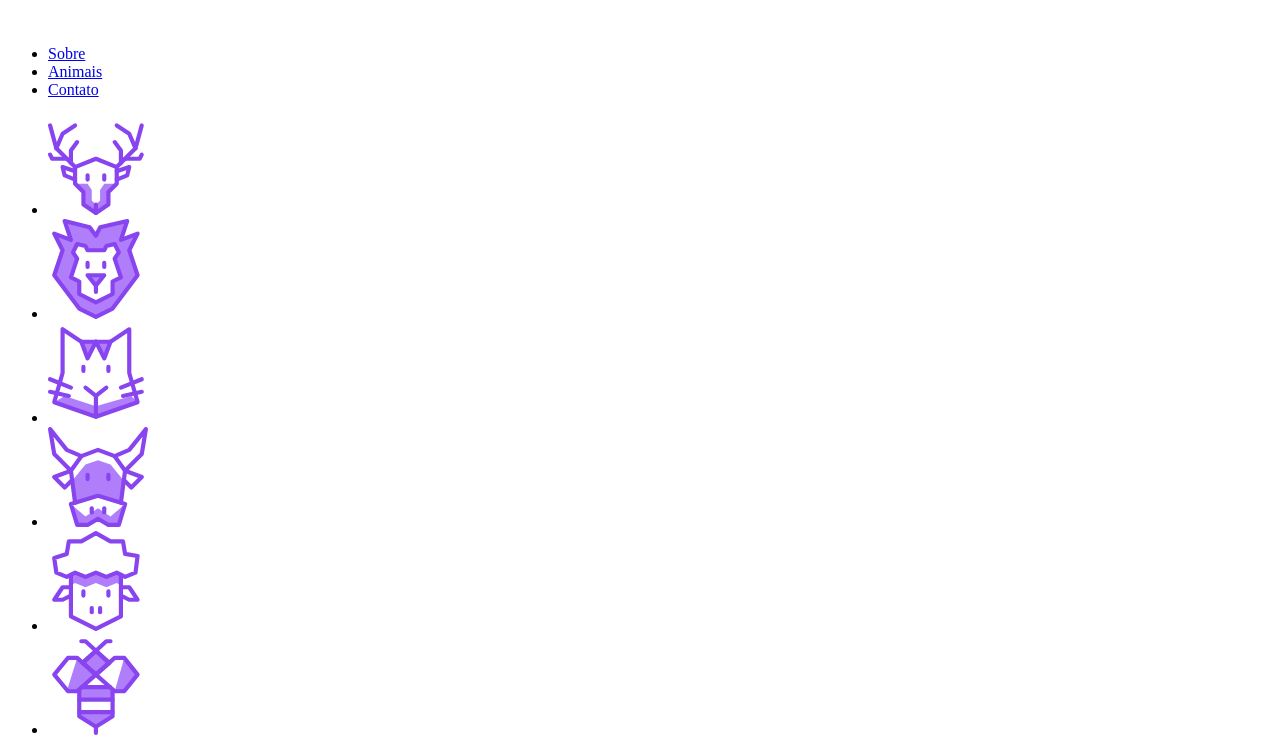
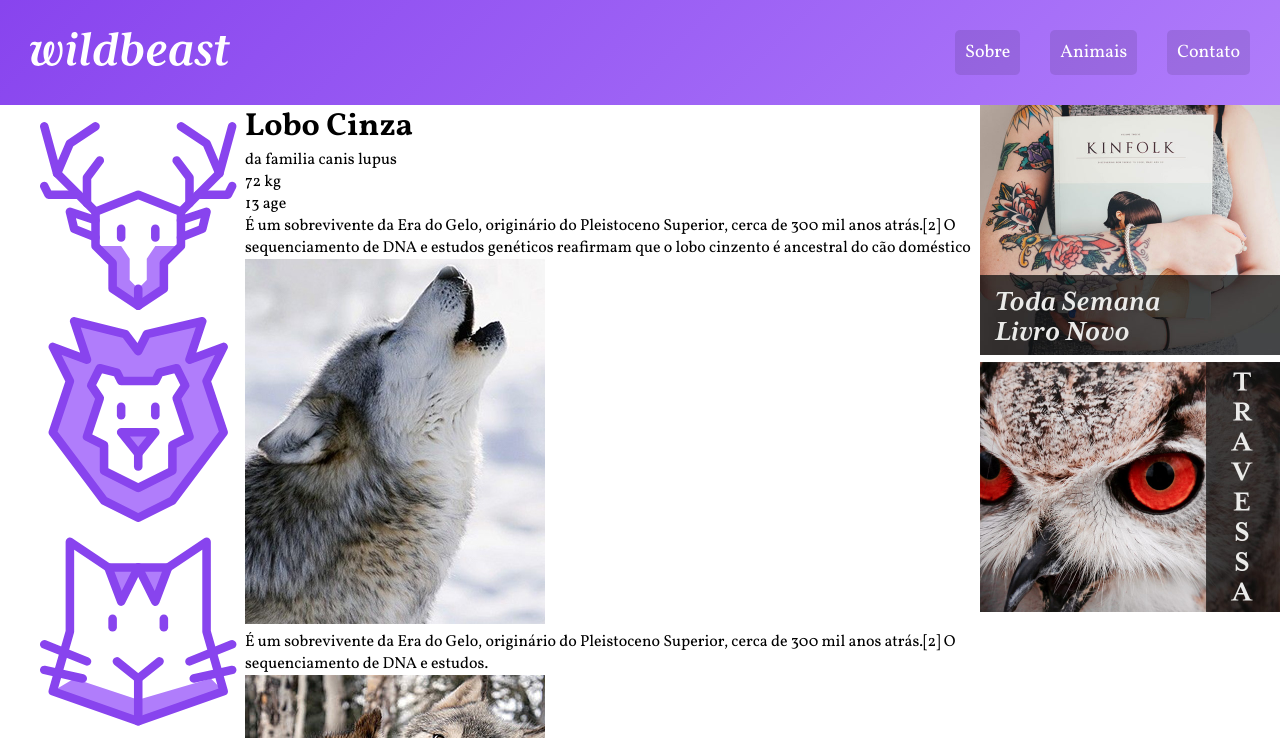
Before and after one commit to Matheus-Almeida21/Projeto-Wildbeast, a plain HTML site: page index.html in a window 1280 px wide. Shown: the top 738 px of the page. Drawn offline with Linux system fonts and the light colour scheme.

Commit message:
Estilizando o header

```diff
--- a/estilo.css
+++ b/estilo.css
@@ -1,3 +1,72 @@
+body, p, h1, ul, li, blockquote{
+  padding: none;
+  margin: 0;
+}
+body{
+  font-family: "Vollkorn", Georgia, serif;
+}
+li{
+  list-style: none;
+}
+a{
+  text-decoration: none;
+}
 img{
-  max-width: 100px;
+  max-width: 100%;
 }
+
+/*GRID GERAL*/
+.estrutura{
+  display: grid;
+  grid-template-columns: minmax(160px, 1fr) 3fr 300px;
+  grid-template-areas:
+  "header header header"
+  "sidenav content anuncios"
+  "footer footer footer";
+}
+.header{
+  grid-area: header;
+}
+.sidenav{
+  grid-area: sidenav;
+}
+.content{
+  grid-area: content;
+}
+.anuncios{
+  grid-area: anuncios;
+}
+.footer{
+  grid-area: footer;
+}
+
+/*HEADER DA PAGINA*/
+.header{
+  background: linear-gradient(135deg, #8844ee, #B07DFB);
+  padding: 30px;
+  display: grid;
+  grid-template-columns: 1fr auto;
+  align-items: center;
+}
+.logo{
+  max-width: 200px ;
+}
+.header nav ul{
+  display: flex;
+  flex-wrap: wrap;
+}
+.header nav a{
+  display: block;
+  padding: 10px;
+  color: #fff;
+  font-size: 1.125em;
+  background-color: rgba(0, 0, 0, 0.1);
+  border-radius: 5px;
+  transition: 0.1s;
+}
+.header nav a:hover{
+  background-color: rgba(0, 0, 0, 0.5);
+}
+.header li + li{
+  margin-left: 30px;
+}
--- a/index.html
+++ b/index.html
@@ -6,6 +6,9 @@
   <meta http-equiv="X-UA-Compatible" content="IE=edge">
   <meta name="viewport" content="width=device-width, initial-scale=1.0, shrink-to-fit=no">
   <title>Document</title>
+  <link rel="preconnect" href="https://fonts.googleapis.com">
+  <link rel="preconnect" href="https://fonts.gstatic.com" crossorigin>
+  <link href="https://fonts.googleapis.com/css2?family=Vollkorn:ital,wght@0,400;0,700;1,400&display=swap" rel="stylesheet">
   <link rel="stylesheet" href="estilo.css">
 </head>
 
```
